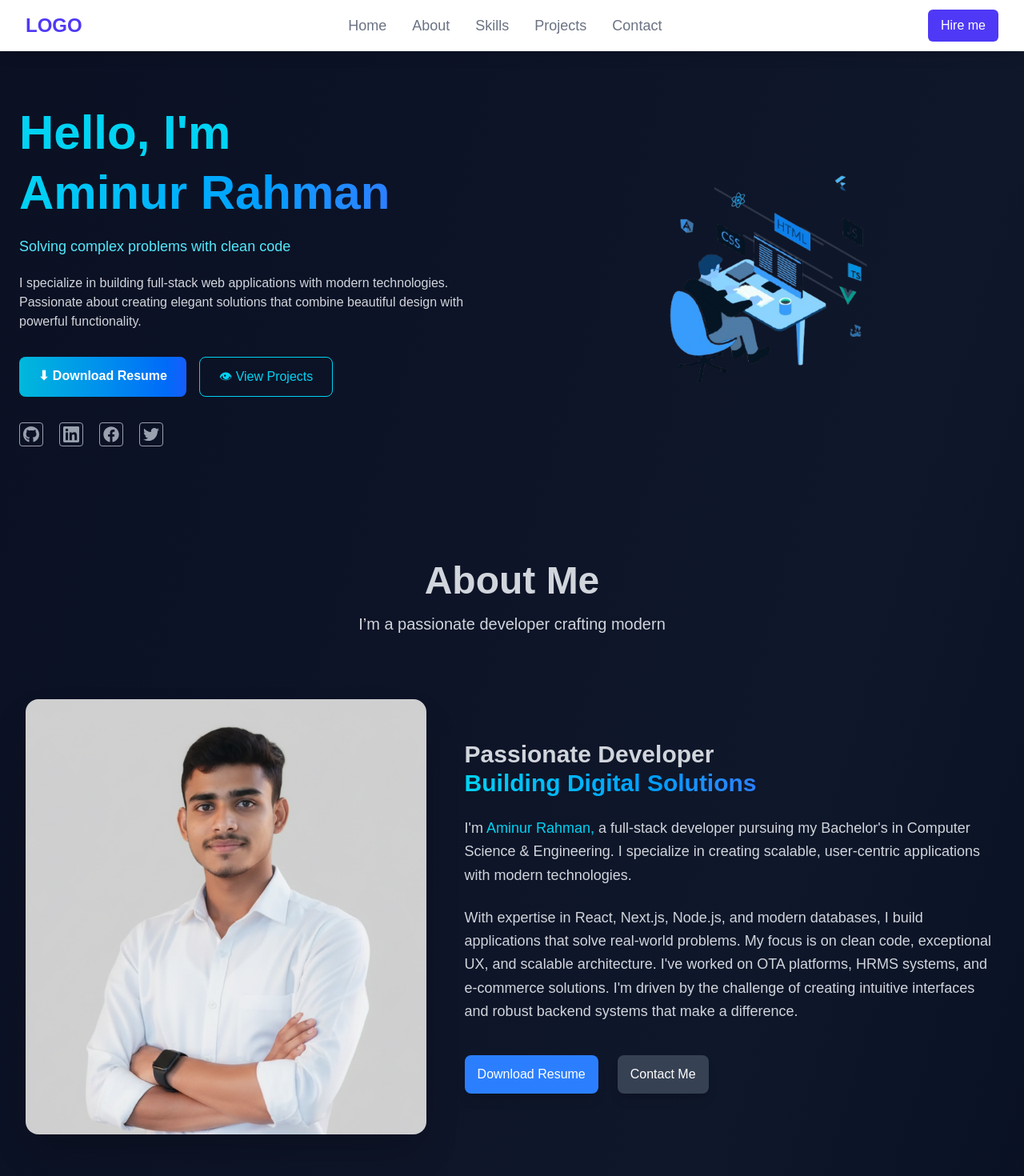
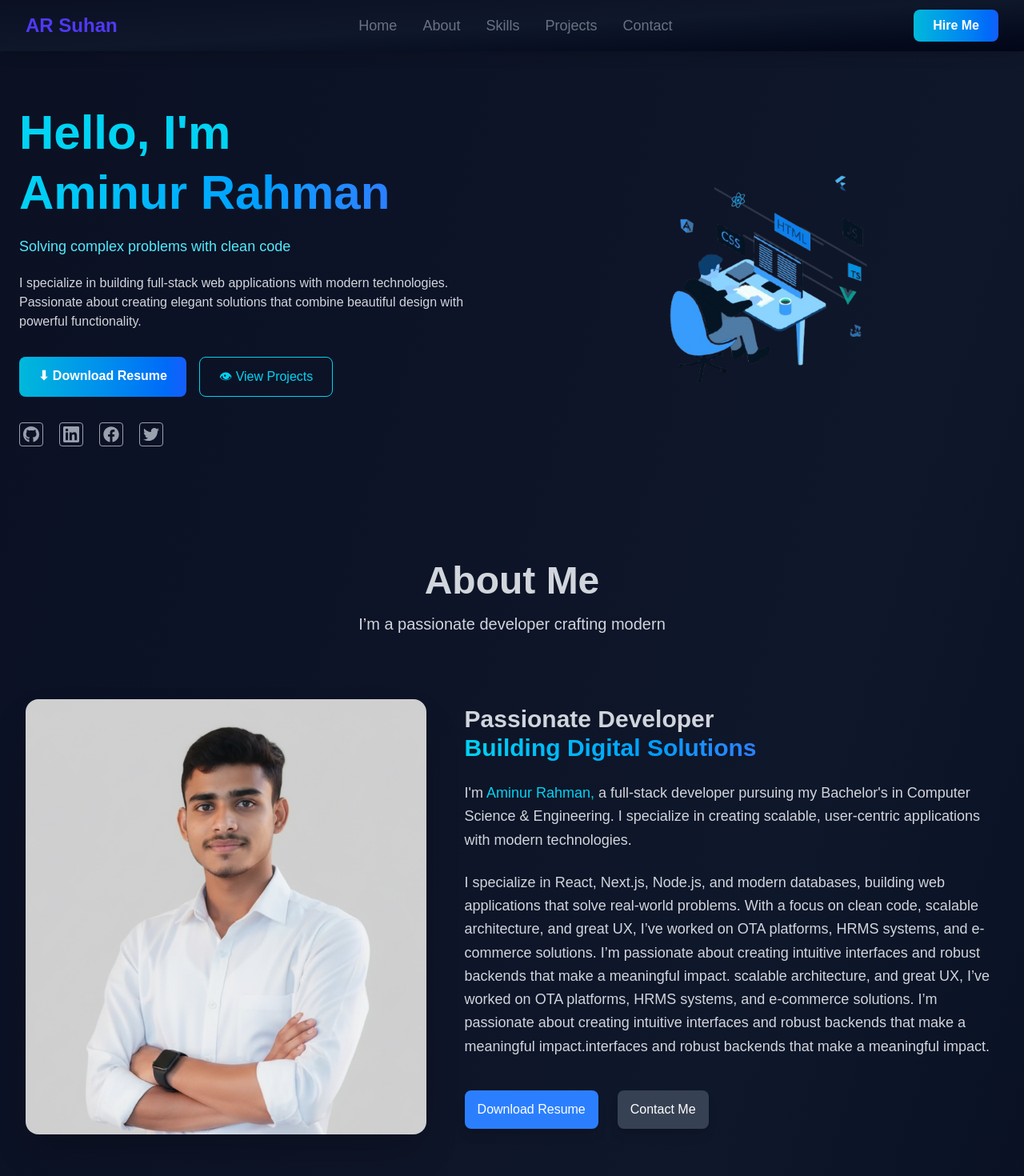
Before and after one commit to arsuhan677/Portfolio-NextJs, a Next.js app: page / in a window 1280 px wide. Shown: the top 1470 px of the page at 80% size. Built offline with nearby package versions, Linux system fonts and the light colour scheme.

Commit message:
update submit err

```diff
--- a/app/Header/Header.tsx
+++ b/app/Header/Header.tsx
@@ -11,14 +11,14 @@ export default function Header() {
   };
 
   return (
-    <header className="sticky top-0 z-50 shadow-lg bg-white">
+    <header className="sticky top-0 z-50 shadow-lg bg-gradient-to-br from-[#0b1023] via-[#0f172a] to-[#020617]">
       <div className="max-w-7xl mx-auto px-4 sm:px-6 lg:px-8">
         <div className="flex justify-between items-center h-16">
           {/* Left Links */}
 
           <div className="flex-shrink-0">
             <Link href="#home">
-              <div className="text-2xl font-bold text-indigo-600">LOGO</div>
+              <div className="text-2xl font-bold text-indigo-600">AR Suhan</div>
             </Link>
           </div>
 
@@ -59,9 +59,9 @@ export default function Header() {
           <div className="hidden md:flex space-x-4">
             <Link
               href="#contact"
-              className="bg-indigo-600 text-white px-4 py-2 rounded-md hover:bg-indigo-700 transition"
+              className="w-full sm:w-auto text-center text-white px-6 py-2 rounded-lg bg-gradient-to-r from-cyan-500 to-blue-600 font-semibold hover:opacity-90 transition"
             >
-              Hire me
+              Hire Me
             </Link>
           </div>
 
--- a/app/components/About.tsx
+++ b/app/components/About.tsx
@@ -39,8 +39,9 @@ export default function AboutMeSection() {
               I'm <span className="text-cyan-400"> Aminur Rahman,</span> a full-stack developer pursuing my Bachelor's in Computer Science & Engineering. I specialize in creating scalable, user-centric applications with modern technologies.
             </p>
             <p className="text-gray-300 lg:text-lg text-sm leading-relaxed">
-              With expertise in React, Next.js, Node.js, and modern databases, I build applications that solve real-world problems. My focus is on clean code, exceptional UX, and scalable architecture.
-              I've worked on OTA platforms, HRMS systems, and e-commerce solutions. I'm driven by the challenge of creating intuitive interfaces and robust backend systems that make a difference.
+              I specialize in React, Next.js, Node.js, and modern databases, building web applications that solve real-world problems. With a focus on clean code, scalable architecture, and great UX, I’ve worked on OTA platforms, HRMS systems, and e-commerce solutions. I’m passionate about creating intuitive interfaces and robust backends that make a meaningful impact.
+
+              scalable architecture, and great UX, I’ve worked on OTA platforms, HRMS systems, and e-commerce solutions. I’m passionate about creating intuitive interfaces and robust backends that make a meaningful impact.interfaces and robust backends that make a meaningful impact.
             </p>
             {/* Call to Action Buttons */}
             <div className="flex gap-3 lg:gap-6 mt-4">
--- a/app/components/Hero.tsx
+++ b/app/components/Hero.tsx
@@ -1,6 +1,7 @@
 "use client";
 
 import Image from "next/image";
+import Link from "next/link";
 import { FaGithub, FaLinkedin, FaFacebook, FaTwitter } from "react-icons/fa";
 
 export default function Hero() {
@@ -40,26 +41,36 @@ export default function Hero() {
 
           {/* BUTTONS */}
           <div className="mt-8 flex flex-col sm:flex-row gap-4">
-            <a
-              href="#"
+            <Link
+              href="https://drive.google.com/file/d/1pZUD8rx7Dedg_3Xcw1FY4L6HBZ3peZJv/view"
               className="w-full sm:w-auto text-center px-6 py-3 rounded-lg bg-gradient-to-r from-cyan-500 to-blue-600 font-semibold hover:opacity-90 transition"
             >
               ⬇ Download Resume
-            </a>
+            </Link>
 
-            <a
+            <Link
               href="#projects"
               className="w-full sm:w-auto text-center px-6 py-3 rounded-lg border border-cyan-400 text-cyan-400 hover:bg-cyan-400 hover:text-black transition"
             >
               👁 View Projects
-            </a>
+            </Link>
           </div>
 
           {/* SOCIAL ICONS */}
           <div className="flex justify-center lg:justify-start gap-5 mt-8 text-xl text-gray-400">
+            <Link
+            href="https://github.com/arsuhan677?tab=repositories"
+            >
             <FaGithub className="hover:text-white border rounded px-1 text-3xl cursor-pointer transition" />
+            </Link>
+            <Link href="https://www.linkedin.com/in/aminur-rahman-200366328/"
+            >
             <FaLinkedin className="hover:text-white border rounded px-1 text-3xl cursor-pointer transition" />
+            </Link>
+            <Link href="https://www.facebook.com/profile.php?id=100082093456990"
+            >
             <FaFacebook className="hover:text-white border rounded px-1 text-3xl cursor-pointer transition" />
+            </Link>
             <FaTwitter className="hover:text-white border rounded px-1 text-3xl cursor-pointer transition" />
           </div>
         </div>
```
